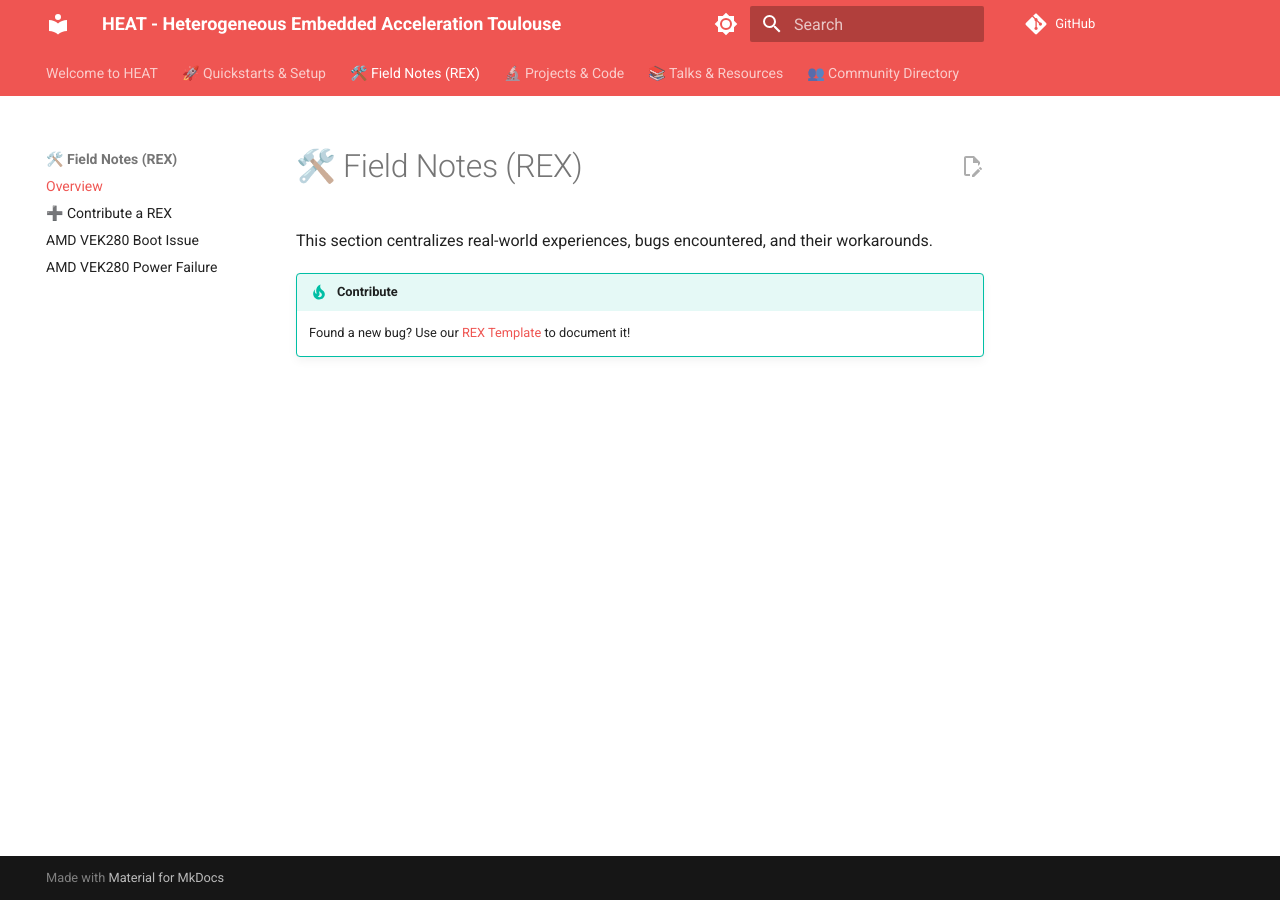
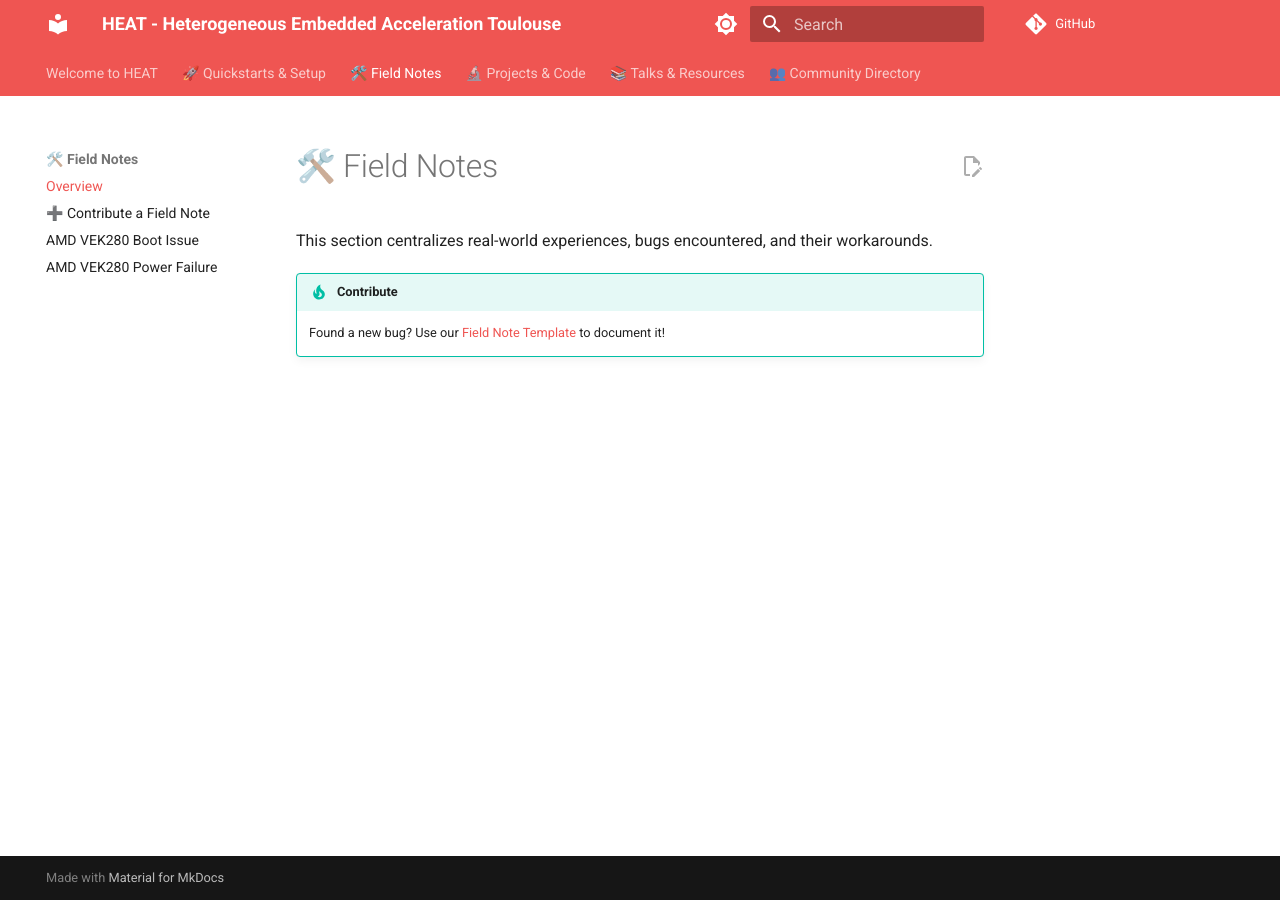
Before and after one commit to Toulouse-Embedded-Accel/HEAT, an MkDocs documentation site: the page built from docs/notes/index.md, in a window 1280 px wide. Built offline with MkDocs 1.6.1 and Material for MkDocs 9.7.7, drawn with Linux system fonts in a browser that asks for light colours; comment, search, counter and statistics services are not loaded.

Commit message:
Refactor documentation structure: replace REX with Field Notes, update templates and links

```diff
--- a/docs/rex/index.md
+++ b/docs/notes/index.md
@@ -1,5 +1,5 @@
-# 🛠️ Field Notes (REX)
+# 🛠️ Field Notes
 This section centralizes real-world experiences, bugs encountered, and their workarounds.
 
 !!! tip "Contribute"
-    Found a new bug? Use our [REX Template](template.md) to document it!
+    Found a new bug? Use our [Field Note Template](template.md) to document it!
--- a/docs/quickstarts/index.md
+++ b/docs/quickstarts/index.md
@@ -6,4 +6,4 @@
     We don't just link to the manual. We provide the **exact commands**, **toolchain versions**, and **scripts** that we have successfully tested in our labs.
 
 !!! tip "Contribute"
-    Found a new bug? Use our [REX Template](template.md) to document it!
+    Found a new bug? Use our [Field Note Template](template.md) to document it!
--- a/docs/quickstarts/vek280-setup.md
+++ b/docs/quickstarts/vek280-setup.md
@@ -8,8 +8,8 @@
 
 ## 🔗 Useful Resources
 * 📺 [Official VEK280 Unboxing & Setup Video](https://www.youtube.com/watch?v=N3ZAhXxo-4s)
-* 🛠️ [REX: Known VEK280 Boot Issues](../rex/vek280-boot-issue.md)
-* 🛠️ [REX: Known VEK280 Power Failure](../rex/vek280-power-failure.md)
+* 🛠️ [Field Note: Known VEK280 Boot Issues](../notes/vek280-boot-issue.md)
+* 🛠️ [Field note: VEK280 Power Failure](../notes/vek280-power-failure.md)
 
 ## 🧠 Understanding the Dual-System Architecture
 Unlike Zynq boards, the Versal features **two distinct SoCs** running in parallel:
```
Also changed, not shown: docs/index.md (+3 -3 lines), docs/notes/vek280-boot-issue.md (renamed from docs/rex/vek280-boot-issue.md, +1 -1 lines), docs/notes/vek280-power-failure.md (renamed from docs/rex/vek280-power-failure.md, +1 -1 lines), docs/.pages, docs/notes/.pages, docs/notes/template.md (renamed from docs/rex/template.md), docs/quickstarts/.pages.
